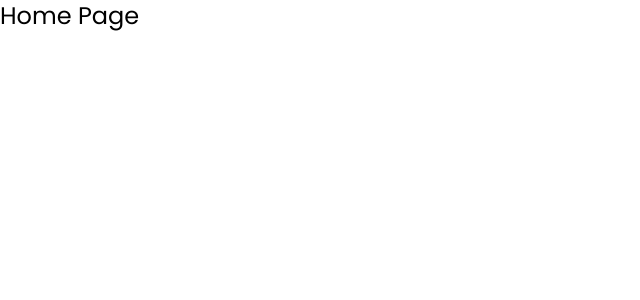
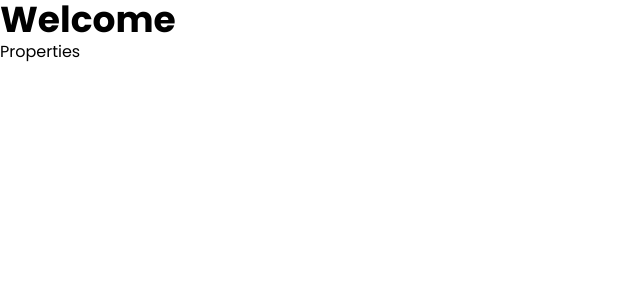
Before and after one commit to jonhealy1/real-estate-site, a Next.js app in the folder property-plus/: page / in a window 1280 px wide. Shown: the top 300 px of the page, without its empty margins (0-640 px from the left). Built offline with nearby package versions, Linux system fonts and the light colour scheme.

Commit message:
add simple link

```diff
--- a/property-plus/app/page.jsx
+++ b/property-plus/app/page.jsx
@@ -1,5 +1,12 @@
+import Link from "next/link";
+
 const HomePage = () => {
-  return <div className="text-2xl">Home Page</div>;
+  return (
+    <div>
+      <h1 className="text-4xl font-bold">Welcome</h1>
+      <Link href="/properties">Properties</Link>
+    </div>
+  );
 };
 
 export default HomePage;
--- /dev/null
+++ b/property-plus/app/properties/[id]/page.jsx
@@ -0,0 +1,9 @@
+const PropertyPage = () => {
+  return (
+    <div>
+      <h1>Property Page</h1>
+    </div>
+  );
+};
+
+export default PropertyPage;
```
